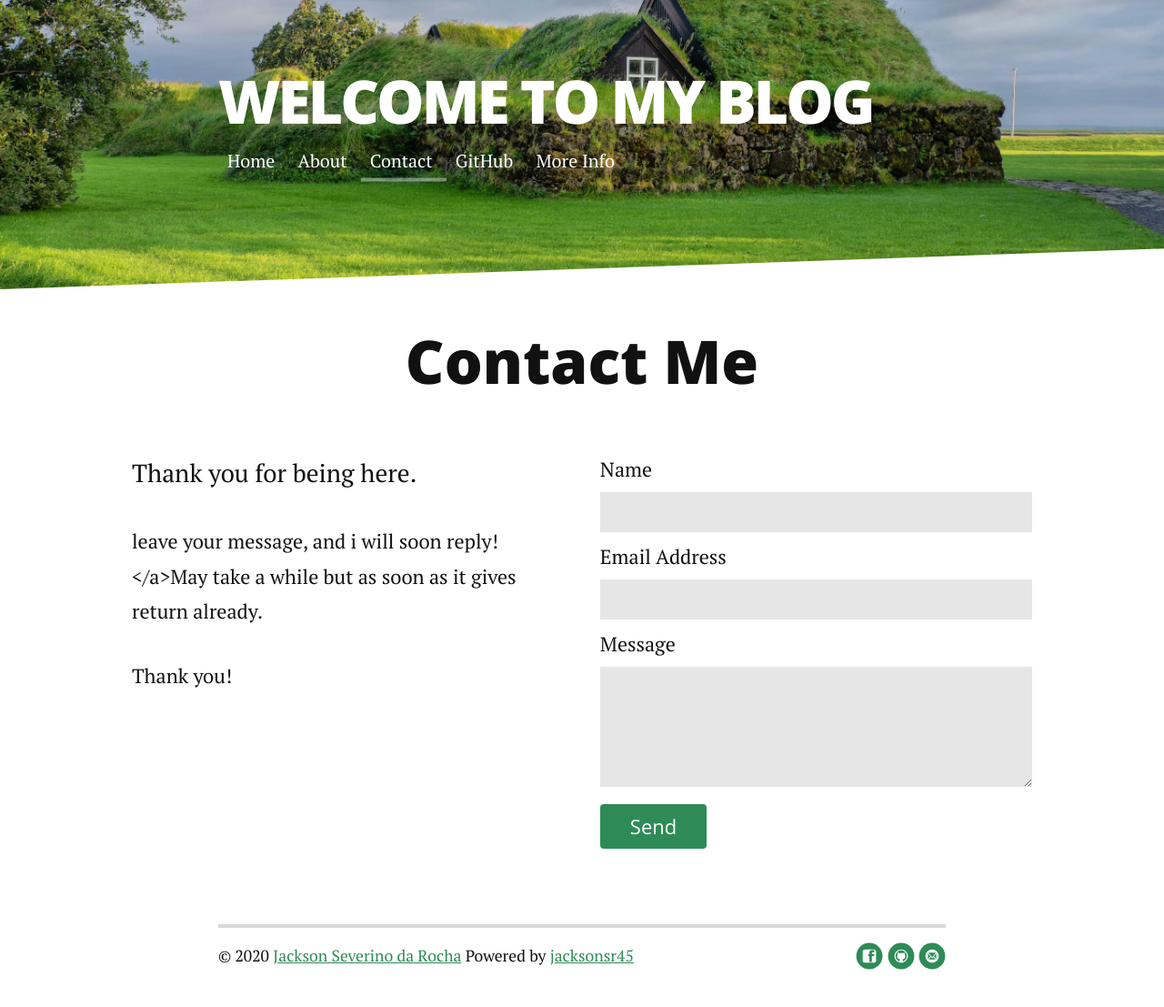
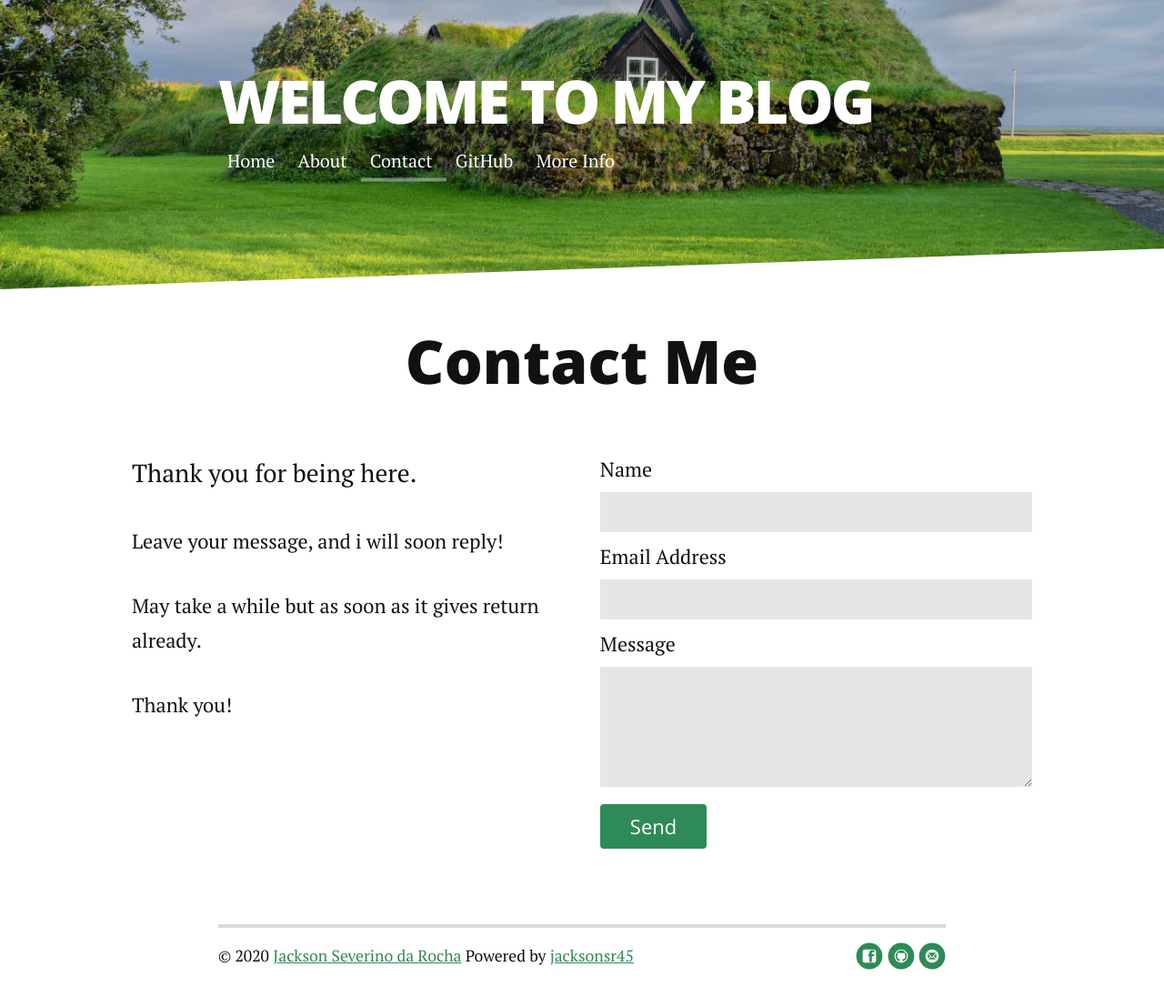
Before and after one commit to jacksonsr45/jacksonsr45.github.io, a Jekyll site: the page built from contact.md, in a window 1280 px wide. Shown: the whole page at 91% size. Built offline with Jekyll 4.4.1, drawn with Linux system fonts in a browser that asks for light colours; nearby versions of some CDN libraries.

```diff
--- a/contact.md
+++ b/contact.md
@@ -7,8 +7,8 @@ title: Contact Long Haul
   <h1 class="pageTitle">Contact Me</h1>
   <div class="contactContent">
     <p class="intro">Thank you for being here.</p>
-    <p>leave your message, and i will soon reply!
-    </a>May take a while but as soon as it gives return already.</p>
+    <p>Leave your message, and i will soon reply!</p>
+    <p>May take a while but as soon as it gives return already.</p>
     <p>Thank you! </p>
   </div>
   <form action="https://formspree.io/mvoaybqr" method="POST">
```
